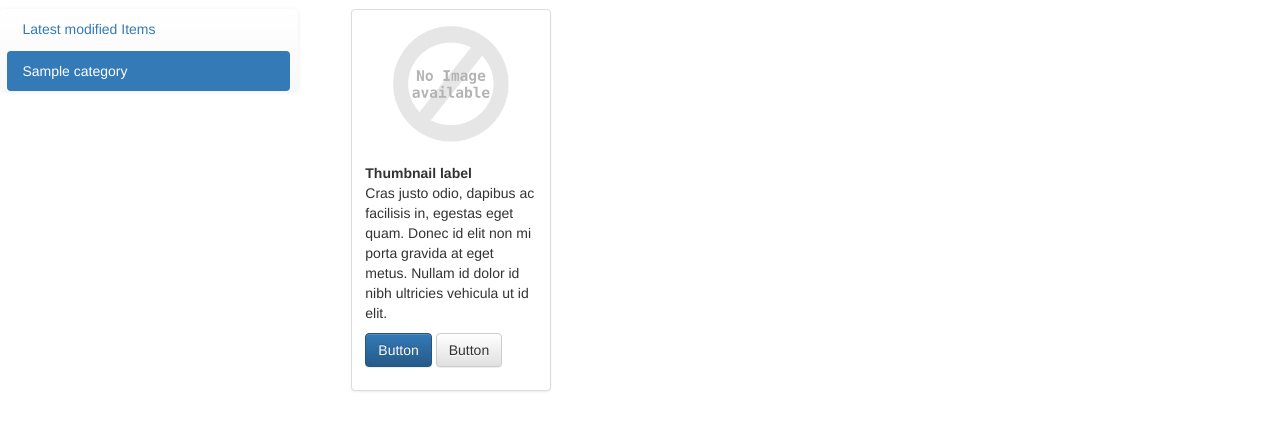
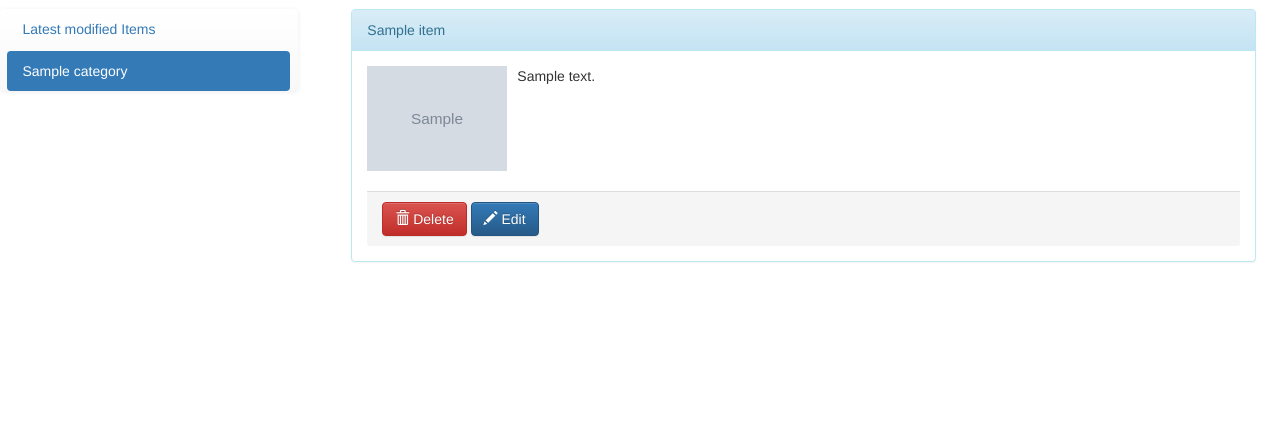
Before and after one commit to aristoteles-nunez/Item-Catalog, a Flask app: page /categories/1/items/1/ in a window 1280 px wide. Shown: the part 51-482 px from the top of the page. Run offline with Flask 2, Linux system fonts and the light colour scheme; tables that the repository leaves empty hold one stand-in row (values such as "Sample post"); grey boxes marked "Sample" are stand-in pictures; some libraries are stand-ins or nearby versions.

Commit message:
feat: Format to display each item

```diff
--- a/templates/items.html
+++ b/templates/items.html
@@ -1,39 +1,35 @@
 {% extends "base.html" %}
 
 {% block content %}
-<div class="row">
-  <div class="col-sm-6 col-md-4">
-    <div class="thumbnail" style="width:200px">
-      <img src="{{ url_for('static', filename='images/noimage.png') }}" alt="..." width="140px">
-      <div class="caption">
-        <strong>Thumbnail label</strong>
-        <p>Cras justo odio, dapibus ac facilisis in, egestas eget quam. Donec id elit non mi porta gravida at eget metus. Nullam id dolor id nibh ultricies vehicula ut id elit.</p>
-        <p><a href="#" class="btn btn-primary" role="button">Button</a> <a href="#" class="btn btn-default" role="button">Button</a></p>
-      </div>
+<div class="panel panel-info">
+    <div class="panel-heading">{{item.name}}</div>
+    <div class="panel-body">
+        <div class="media">
+            <div class="media-left media-top">
+                {%- if item.image_path and item.image_path|length > 0 -%}
+                <img class="media-object" src="{{ url_for('static', filename=item.image_path) }}" width="140">
+                {%- else -%}
+                <img class="media-object" src="{{ url_for('static', filename='images/noimage.png') }}" width="140">
+                {%- endif -%}
+                <br>
+            </div>
+            <div class="media-body">
+                <p>{{item.description}}</p>
+            </div>
+            <div class="panel-footer">
+                <button type="button" class="btn btn-danger">
+                    <span class="glyphicon glyphicon-trash" aria-hidden="true"></span> Delete
+                </button>
+                <button type="button" class="btn btn-primary">
+                    <span class="glyphicon glyphicon-pencil" aria-hidden="true"></span> Edit
+                </button>
+
+
+            </div>
+        </div>
     </div>
-  </div>
+
 </div>
-<script type="text/javascript" charset="utf-8">
-</script>
 
 
 {% endblock %}
-
-
-
-<!--
-<div class="row">
-  <div class="col-sm-6 col-md-4">
-    <div class="thumbnail" style="width:200px">
-      <img src="{{ url_for('static', filename='images/noimage.png') }}" alt="..." width="140px">
-      <div class="caption">
-        <strong>Thumbnail label</strong>
-        <p>Cras justo odio, dapibus ac facilisis in, egestas eget quam. Donec id elit non mi porta gravida at eget metus. Nullam id dolor id nibh ultricies vehicula ut id elit.</p>
-        <p><a href="#" class="btn btn-primary" role="button">Button</a> <a href="#" class="btn btn-default" role="button">Button</a></p>
-      </div>
-    </div>
-  </div>
-</div>
-<script type="text/javascript" charset="utf-8">
-</script>
--->
```
